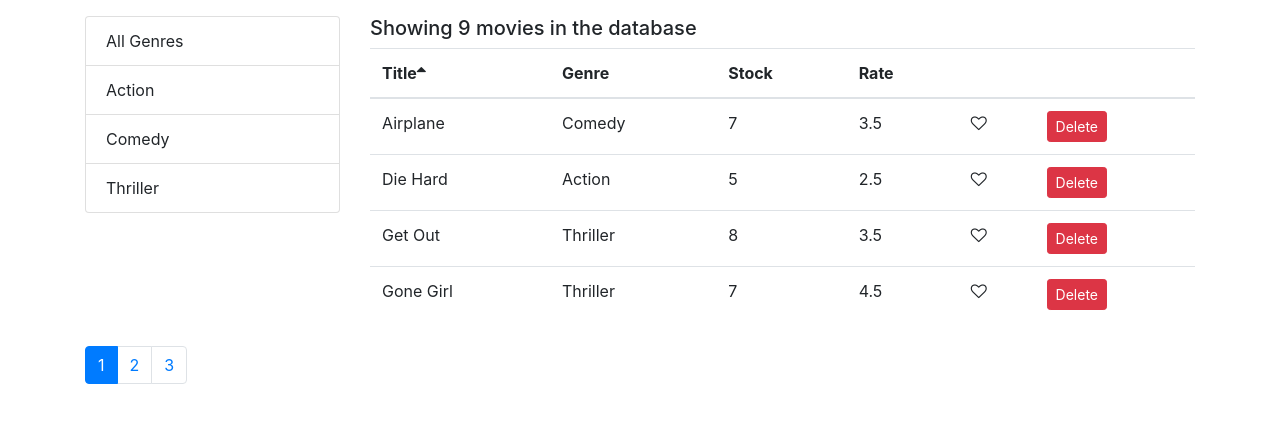
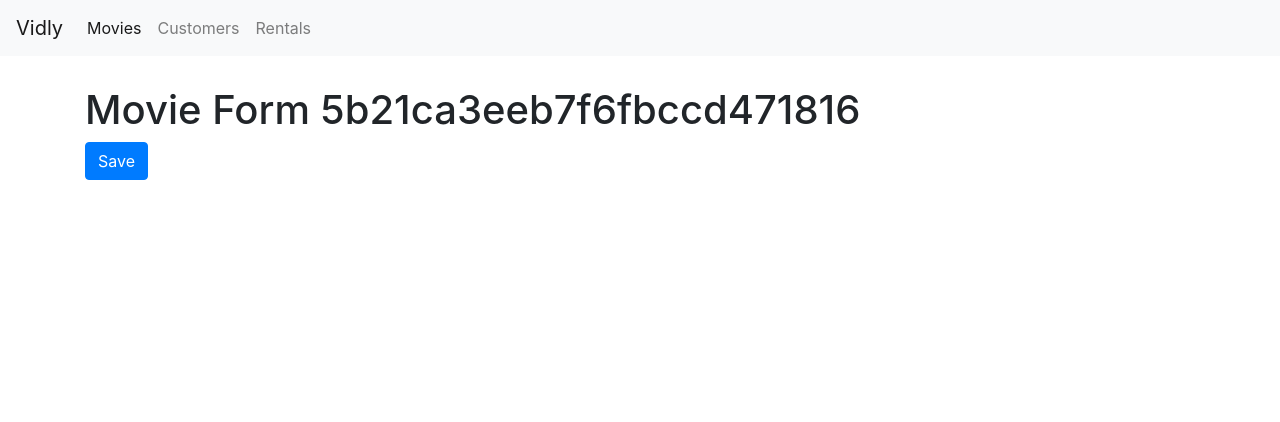
Before and after one commit to nischalll/Vidly-app, a React (Create React App) app: page /movies/5b21ca3eeb7f6fbccd471816 in a window 1280 px wide. Shown: the top 422 px of the page. Built offline with nearby package versions, Linux system fonts and the light colour scheme.

Commit message:
routers completed

```diff
--- a/package.json
+++ b/package.json
@@ -14,6 +14,7 @@
     "prop-types": "^15.6.2",
     "react": "^17.0.2",
     "react-dom": "^17.0.2",
+    "react-router-dom": "^4.3.1",
     "react-scripts": "4.0.3",
     "web-vitals": "^1.0.1"
   },
--- a/src/App.js
+++ b/src/App.js
@@ -1,11 +1,30 @@
 import "./App.css";
 import Movies from "./components/movies";
+import NavBar from "./components/navbar";
+import {Route, Redirect, Switch} from "react-router-dom";
+import Rentals from './components/rentals';
+import NotFound from './components/notFound'
+import Customers from './components/customers';
+import React from "react";
+import MovieForm from './components/movieForm';
 
 function App() {
   return (
+    <React.Fragment>
+    <NavBar/>
     <main className="container my-3">
-      <Movies />
+      <Switch>
+      <Route  path="/movies/:id" component={MovieForm}></Route>
+      <Route  path="/movies" component={Movies}></Route>
+      <Route path="/customers" component={Customers}></Route>
+      <Route path="/rentals" component={Rentals}></Route>
+      <Route path="/not-found" component={NotFound}></Route>
+      <Redirect from="/" exact to="/movies"/>
+      <Redirect to="/not-found"/>
+
+      </Switch>
     </main>
+    </React.Fragment>
   );
 }
 
--- a/src/components/common/table.jsx
+++ b/src/components/common/table.jsx
@@ -2,8 +2,7 @@
 import TableBody from "./tableBody";
 import TableHeader from "./tableHeader";
 
-const Table = (props) => {
-  const { columns, sortColumn, onSort, data } = props;
+const Table = ({ columns, sortColumn, onSort, data }) => {
   return (
     <table className="table">
       <TableHeader
--- /dev/null
+++ b/src/components/customers.jsx
@@ -0,0 +1,7 @@
+import React from "react";
+
+const Customers = (props) => {
+  return <h1>Customers</h1>;
+};
+
+export default Customers;
--- /dev/null
+++ b/src/components/movieForm.jsx
@@ -0,0 +1,10 @@
+import React from 'react';
+
+const MovieForm = ({match, history}) => {
+    return <div>
+        <h1>Movie Form {match.params.id}</h1>
+        <button className="btn btn-primary" onClick={()=> history.push('/movies')}>Save</button>
+    </div>;
+}
+
+export default MovieForm;
--- a/src/components/moviesTable.jsx
+++ b/src/components/moviesTable.jsx
@@ -1,10 +1,17 @@
 import React from "react";
+import { Link } from "react-router-dom";
 import Like from "./common/like";
 import Table from "./common/table";
 
 class MoviesTable extends React.Component {
   columns = [
-    { path: "title", label: "Title" },
+    {
+      path: "title",
+      label: "Title",
+      content: (movie) => (
+        <Link to={`/movies/${movie._id}`}>{movie.title}</Link>
+      ),
+    },
     { path: "genre.name", label: "Genre" },
     { path: "numberInStock", label: "Stock" },
     { path: "dailyRentalRate", label: "Rate" },
@@ -16,7 +23,7 @@
     },
     {
       key: "delete",
-      content: movie => (
+      content: (movie) => (
         <button
           onClick={() => this.props.onDelete(movie)}
           className="btn btn-danger btn-sm"
@@ -28,7 +35,7 @@
   ];
 
   render() {
-    const {movies, onSort, sortColumn} = this.props;
+    const { movies, onSort, sortColumn } = this.props;
     return (
       <Table
         columns={this.columns}
--- /dev/null
+++ b/src/components/navbar.jsx
@@ -0,0 +1,45 @@
+import React from "react";
+import { Link, NavLink } from "react-router-dom";
+
+const NavBar = (props) => {
+  return (
+    <nav className="navbar navbar-expand-lg navbar-light bg-light">
+      <Link className="navbar-brand" to="/">
+        Vidly
+      </Link>
+      <button
+        className="navbar-toggler"
+        type="button"
+        data-toggle="collapse"
+        data-target="#navbarNav"
+        aria-controls="navbarNav"
+        aria-expanded="false"
+        aria-label="Toggle navigation"
+      >
+        <span className="navbar-toggler-icon"></span>
+      </button>
+      <div className="collapse navbar-collapse" id="navbarNav">
+        <ul className="navbar-nav">
+          <li className="nav-item">
+            <NavLink className="nav-link" to="/movies">
+              Movies <span className="sr-only">(current)</span>
+            </NavLink>
+          </li>
+          <li className="nav-item">
+            <NavLink className="nav-link" to="/customers">
+              Customers
+            </NavLink>
+          </li>
+          <li className="nav-item">
+            <NavLink className="nav-link" to="/rentals">
+              Rentals
+            </NavLink>
+          </li>
+
+        </ul>
+      </div>
+    </nav>
+  );
+};
+
+export default NavBar;
--- /dev/null
+++ b/src/components/notFound.jsx
@@ -0,0 +1,7 @@
+import React from 'react';
+
+const NotFound = (props) => {
+    return <h1>404 NOT FOUND</h1>;
+}
+
+export default NotFound;
--- /dev/null
+++ b/src/components/rentals.jsx
@@ -0,0 +1,7 @@
+import React from 'react';
+
+const Rentals = (props) => {
+    return <h1>Rentals</h1>;
+}
+
+export default Rentals;
--- a/src/index.css
+++ b/src/index.css
@@ -12,6 +12,10 @@
     monospace;
 }
 
+.navbar{
+  margin-bottom: 30px;
+}
+
 .clickable{
   cursor: pointer;
 }
--- a/src/index.js
+++ b/src/index.js
@@ -1,17 +1,20 @@
-import React from 'react';
-import ReactDOM from 'react-dom';
-import './index.css';
-import App from './App';
-import reportWebVitals from './reportWebVitals';
-import './components/movies.jsx'
-import 'bootstrap/dist/css/bootstrap.css'
-import 'font-awesome/css/font-awesome.css';
+import React from "react";
+import ReactDOM from "react-dom";
+import { BrowserRouter } from "react-router-dom";
+import "./index.css";
+import App from "./App";
+import reportWebVitals from "./reportWebVitals";
+import "./components/movies.jsx";
+import "bootstrap/dist/css/bootstrap.css";
+import "font-awesome/css/font-awesome.css";
 
 ReactDOM.render(
   <React.StrictMode>
-    <App />
+    <BrowserRouter>
+      <App />
+    </BrowserRouter>
   </React.StrictMode>,
-  document.getElementById('root')
+  document.getElementById("root")
 );
 
 // If you want to start measuring performance in your app, pass a function
```
Also changed, not shown: 1 other file (tests, documents, lock files or other folders).
